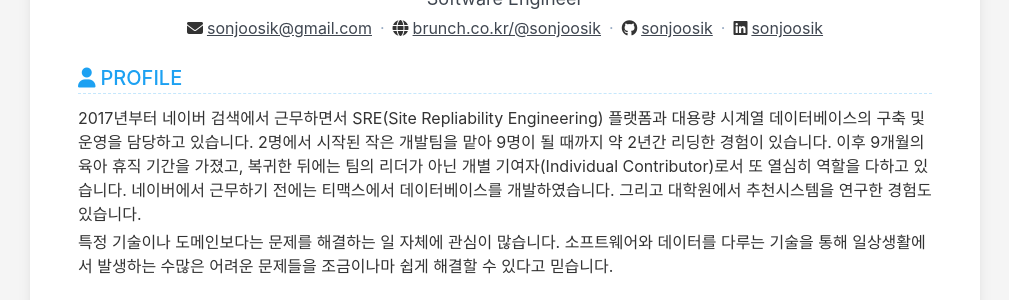
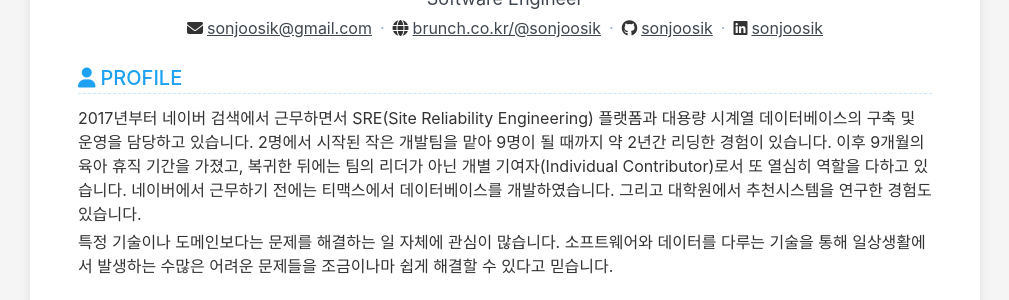
Before and after one commit to sonjoosik/sonjoosik.com, a Jekyll site: the page built from index.html, in a window 1280 px wide. Shown: the part 128-428 px from the top of the page, without its empty margins (135-1144 px from the left). Built offline with Jekyll 4.4.1, drawn with Linux system fonts in a browser that asks for light colours.

Commit message:
오타 수정 및 favicon 반영

```diff
--- a/_data/data.yml
+++ b/_data/data.yml
@@ -18,7 +18,7 @@ profile:
   order: 1
   title: Profile
   description: |
-    2017년부터 네이버 검색에서 근무하면서 SRE(Site Repliability Engineering) 플랫폼과 대용량 시계열 데이터베이스의 구축 및 운영을 담당하고 있습니다. 2명에서 시작된 작은 개발팀을 맡아 9명이 될 때까지 약 2년간 리딩한 경험이 있습니다. 이후 9개월의 육아 휴직 기간을 가졌고, 복귀한 뒤에는 팀의 리더가 아닌 개별 기여자(Individual Contributor)로서 또 열심히 역할을 다하고 있습니다. 네이버에서 근무하기 전에는 티맥스에서 데이터베이스를 개발하였습니다. 그리고 대학원에서 추천시스템을 연구한 경험도 있습니다.
+    2017년부터 네이버 검색에서 근무하면서 SRE(Site Reliability Engineering) 플랫폼과 대용량 시계열 데이터베이스의 구축 및 운영을 담당하고 있습니다. 2명에서 시작된 작은 개발팀을 맡아 9명이 될 때까지 약 2년간 리딩한 경험이 있습니다. 이후 9개월의 육아 휴직 기간을 가졌고, 복귀한 뒤에는 팀의 리더가 아닌 개별 기여자(Individual Contributor)로서 또 열심히 역할을 다하고 있습니다. 네이버에서 근무하기 전에는 티맥스에서 데이터베이스를 개발하였습니다. 그리고 대학원에서 추천시스템을 연구한 경험도 있습니다.
 
     특정 기술이나 도메인보다는 문제를 해결하는 일 자체에 관심이 많습니다. 소프트웨어와 데이터를 다루는 기술을 통해 일상생활에서 발생하는 수많은 어려운 문제들을 조금이나마 쉽게 해결할 수 있다고 믿습니다.
 
```
Also changed, not shown: README.md, favicon.ico (added).
